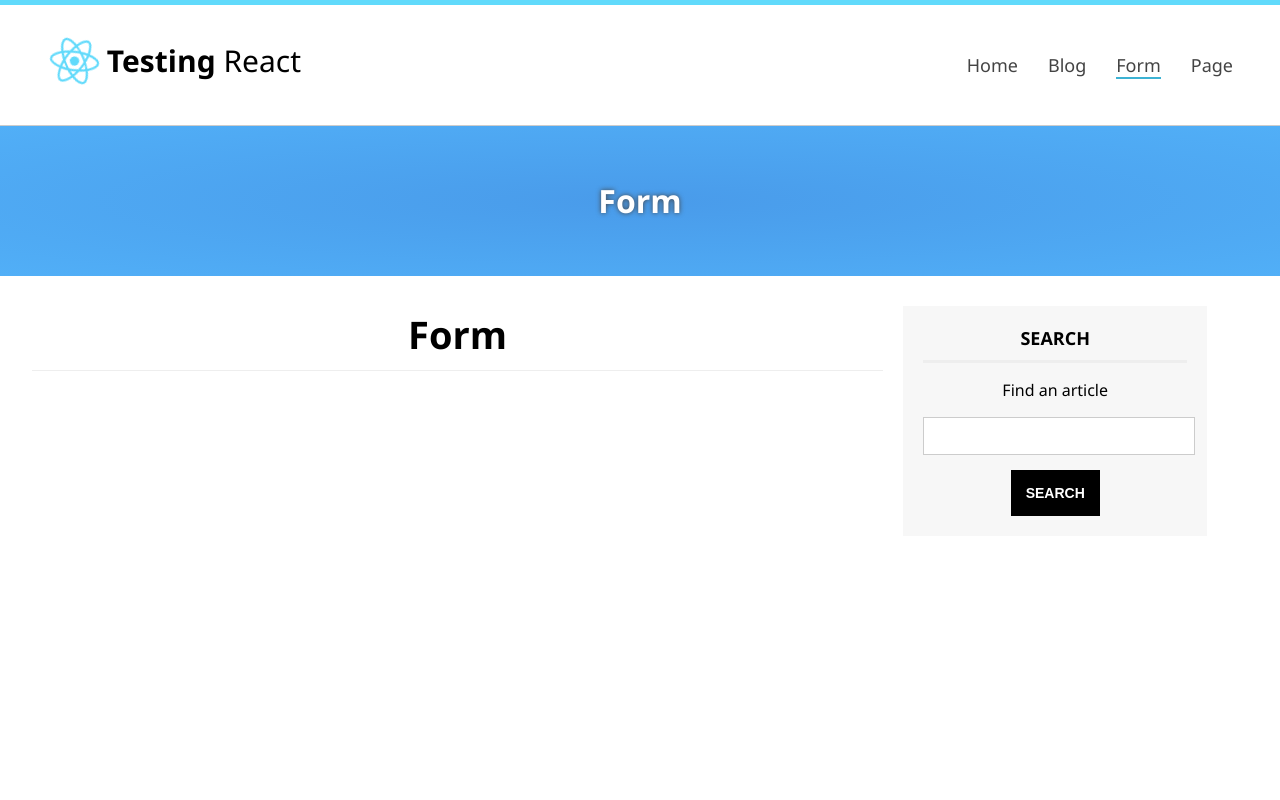
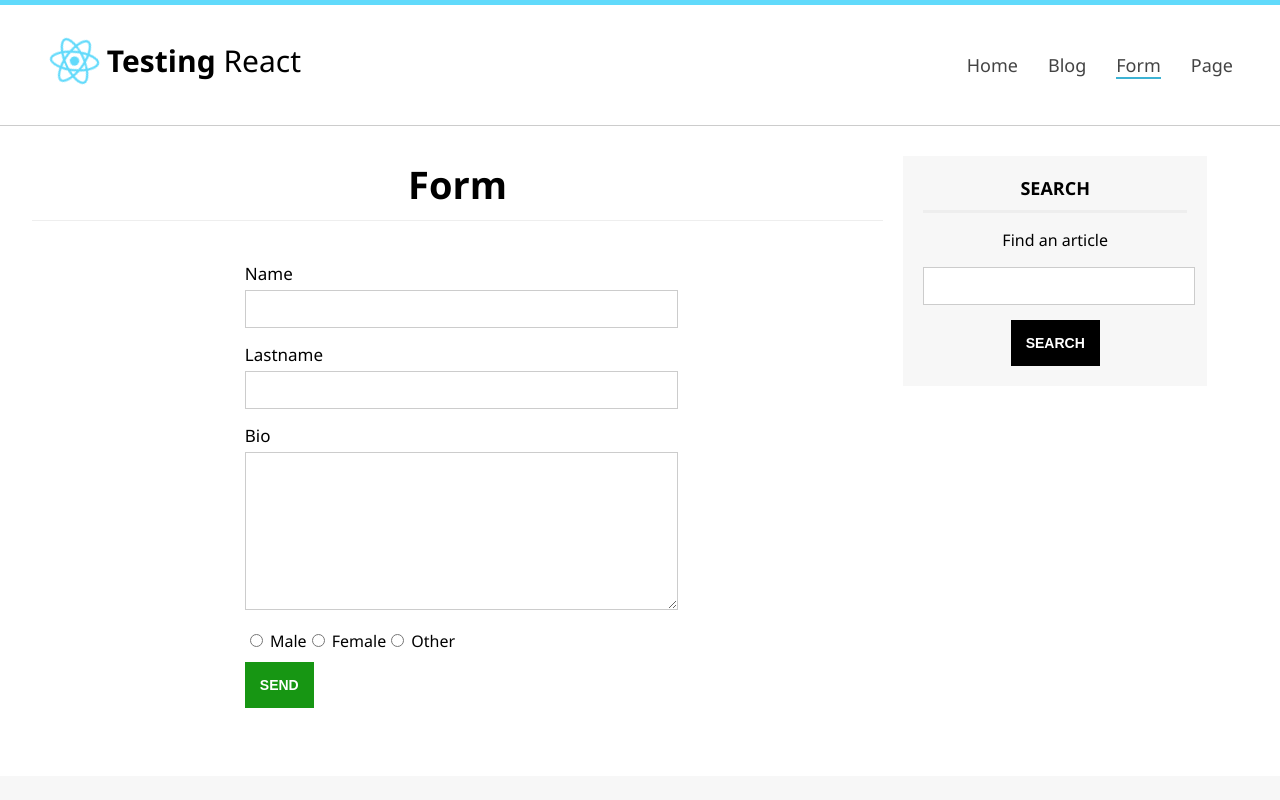
Before and after one commit to rdgonzu/test-react, a React (Create React App) app: page /form in a window 1280 px wide. Shown: the top 800 px of the page. Built offline with nearby package versions, Linux system fonts and the light colour scheme.

Commit message:
Working with forms.

```diff
--- a/src/components/Form.js
+++ b/src/components/Form.js
@@ -1,20 +1,97 @@
 import React, {Component} from "react";
-import Slider from "./Slider";
 import Sidebar from './Sidebar';
 
 class Form extends Component {
+
+    nameRef = React.createRef();
+    lastNameRef = React.createRef();
+    bioRef = React.createRef();
+    genderMaleRef = React.createRef();
+    genderFemaleRef = React.createRef();
+    genderOtherRef = React.createRef();
+
+    state = {
+        user: {}
+    }
+
+    sendForm = (event) => {
+
+        event.preventDefault();
+
+        var gender;
+
+        if (this.genderMaleRef.current.checked) {
+            gender = this.genderMaleRef.current.value;
+        }
+        else if (this.genderFemaleRef.current.checked) {
+            gender = this.genderFemaleRef.current.value;
+        }
+        else if (this.genderOtherRef.current.checked) {
+            gender = this.genderOtherRef.current.value;
+        }
+
+        var user = {
+            name: this.nameRef.current.value,
+            lastName: this.lastNameRef.current.value,
+            bio: this.bioRef.current.value,
+            gender
+        }
+
+        this.setState({
+            user
+        });
+
+    }
 
     render () {
 
         return (
             <React.Fragment>
 
-                <Slider title="Form" hideButton={true} size="slider-small"></Slider>
-
                 <div className="center">
 
                     <section id="content">
+
                         <h1 className="subheader">Form</h1>
+
+                        {this.state.user.name &&
+                            <div id="user-data">
+                                <p>Name: <strong>{this.state.user.name}</strong></p>
+                                <p>Lastname: <strong>{this.state.user.lastName}</strong></p>
+                                <p>Bio: <strong>{this.state.user.bio}</strong></p>
+                                <p>Gender: <strong>{this.state.user.gender}</strong></p>
+                            </div>
+                        }
+
+                        <form className="mid-form" onSubmit={this.sendForm}>
+
+                            <div className="form-group">
+                                <label htmlFor="name">Name</label>
+                                <input type="text" name="name" ref={this.nameRef} onChange={this.sendForm} />
+                            </div>
+
+                            <div className="form-group">
+                                <label htmlFor="lastname">Lastname</label>
+                                <input type="text" name="lastname" ref={this.lastNameRef} />
+                            </div>
+
+                            <div className="form-group">
+                                <label htmlFor="bio">Bio</label>
+                                <textarea name="bio" ref={this.bioRef}></textarea>
+                            </div>
+
+                            <div className="form-group radibuttons">
+                                <input type="radio" name="gender" value="male" ref={this.genderMaleRef} /> Male
+                                <input type="radio" name="gender" value="female" ref={this.genderFemaleRef} /> Female
+                                <input type="radio" name="gender" value="other" ref={this.genderOtherRef} /> Other
+                            </div>
+
+                            <div className="clearfix"></div>
+
+                            <input type="submit" value="Send" className="btn btn-success" />
+
+                        </form>
+
                     </section>
 
                     <Sidebar></Sidebar>
```
